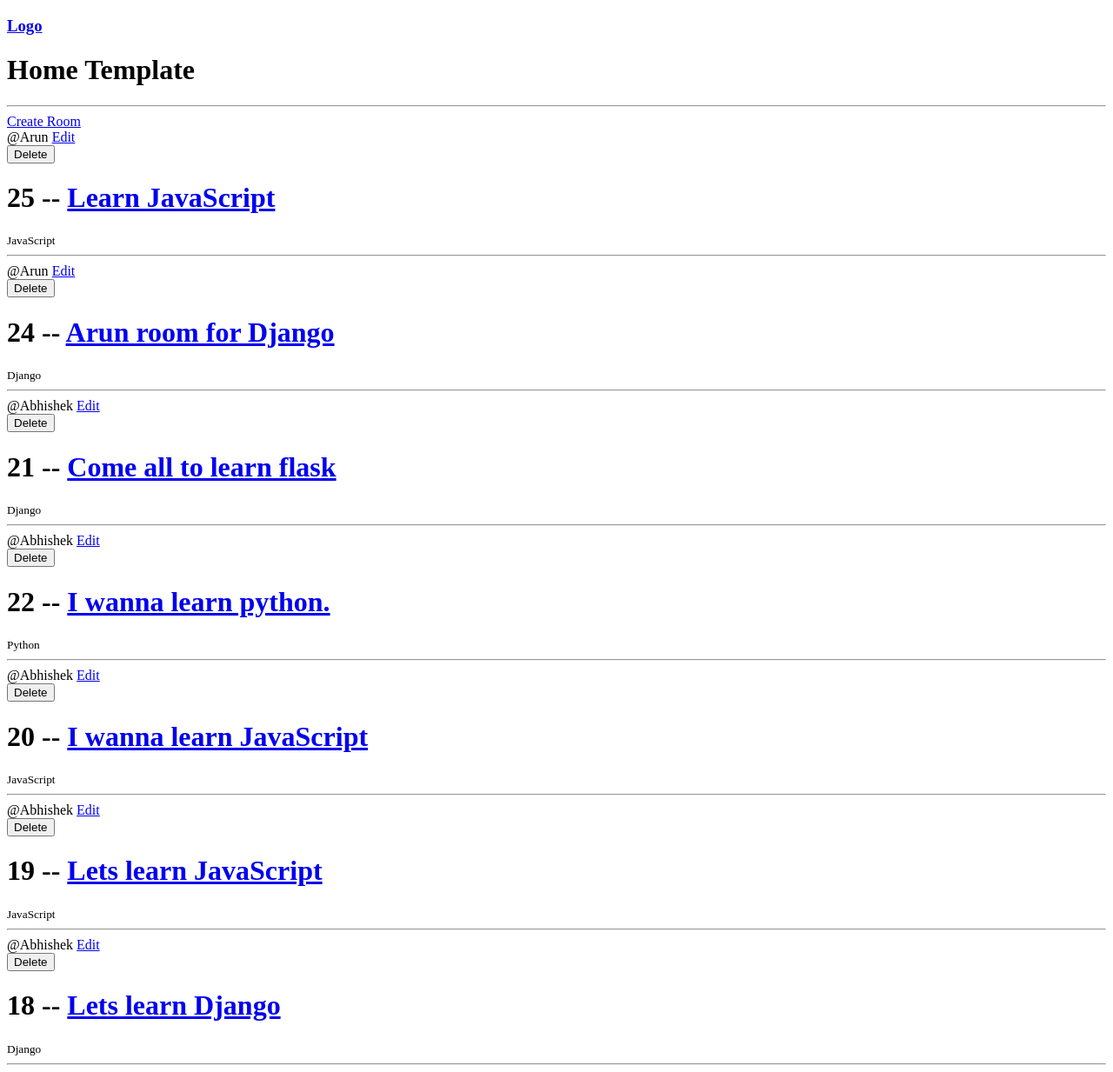
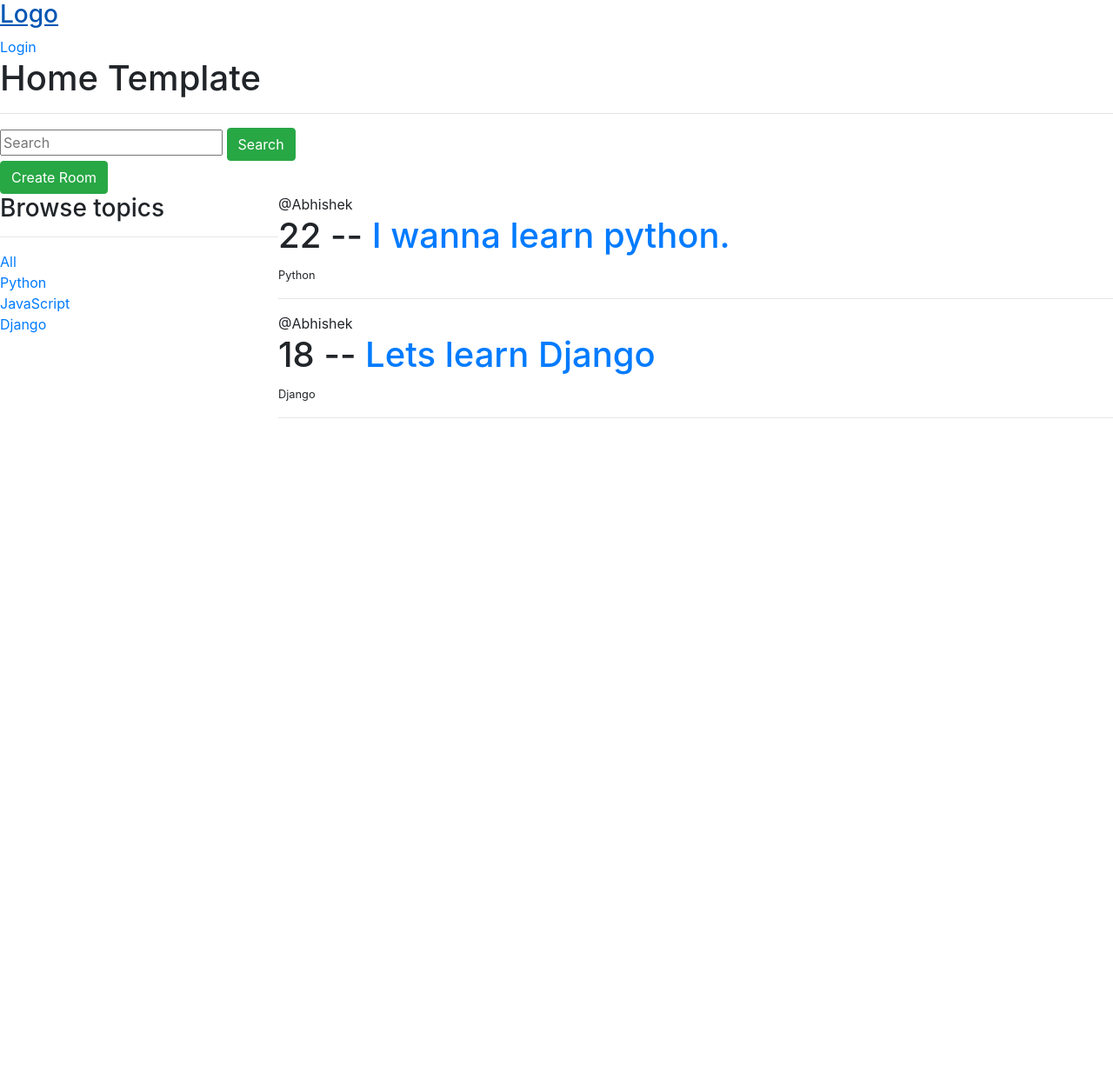
Before and after one commit to arunkumar49/Django, a Django app: a page that uses templates/main.html in a window 1280 px wide. Shown: the whole page at 87% size. After the commit the page ends 481 px from the top, so only its background shows below. Run offline with Django 4.2, Linux system fonts and the light colour scheme; data comes from the database, SQL or seed files in the repository; both versions use the stored data as it was after the commit.

Commit message:
Implement CRUD, search, user login, logout, restriction

```diff
--- a/base/templates/base/home.html
+++ b/base/templates/base/home.html
@@ -1,24 +1,49 @@
 {% extends 'main.html' %}
 
 {% block content %}
+
+<style>
+  .home-container {
+    display: grid;
+    grid-template-columns: 1fr 3fr;
+  }
+</style>
+
 <h1>Home Template</h1>
 <hr>
-<a href="/room-form/">Create Room</a>
-{% for rooms in room %}
+<form method="GET" action="{% url 'home' %}">
+  <input type="text" name="q" placeholder="Search">
+  <input type="Submit" value="Search" class="btn btn-success">
+</form>
+<a href="/room-form/" class="btn btn-success">Create Room</a>
+<div class="home-container">
+  <div>
+    <h3>Browse topics</h3>
+    <hr>
+    <div>
+      <a href="{% url 'home' %}">All</a>
+    </div>
+    {% for topic in topics %}
+      <div>
+        <a href="{% url 'home' %}?q={{topic.name}}">{{ topic.name }}</a>
+      </div>
+    {% endfor %}
+  </div>
+  <div>
+    {% for rooms in room %}
   <div>
     <span>@{{rooms.host}}</span>
-    <a href="{% url 'update_room' rooms.id %}">Edit</a><br>
+    {% if request.user == rooms.host %}
+    <a href="{% url 'update_room' rooms.id %}" class="btn btn-warning">Edit</a><br>
     <form action="{% url 'delete_room' rooms.id %}">
-      <button onclick="return confirm('Are you sure?')">Delete</button>
+      <button onclick="return confirm('Are you sure?')" class="btn btn-danger">Delete</button>
     </form>
+    {% endif %}
     <h1>{{rooms.id}} -- <a href="{% url 'room' rooms.id %}">{{rooms.name}}</a></h1>
     <small>{{rooms.topic}}</small>
     <hr>
   </div>
 {% endfor %}
-<script>
-  function del_function() {
-    confirm('Are you sure want to delete?');
-  }
-</script>
+  </div>
+</div>
 {% endblock content %}
--- a/base/urls.py
+++ b/base/urls.py
@@ -8,5 +8,7 @@
   path('room/<str:pk>/', views.room, name='room'),
   path('room-form/', views.room_form, name='room_form'),
   path('room-update/<str:pk>/', views.update_room, name='update_room'),
-  path('room-delete/<str:pk>/', views.delete_room, name='delete_room')
+  path('room-delete/<str:pk>/', views.delete_room, name='delete_room'),
+  path('login/', views.login_reg, name='login_reg'),
+  path('logout/', views.logout_view, name='logout')
 ]
--- a/base/views.py
+++ b/base/views.py
@@ -1,48 +1,96 @@
+from django.contrib.auth import authenticate, login, logout
 from django.shortcuts import render, redirect
 from django.http import HttpResponse
-from .models import Room
+from .models import Room, Topic, Message
+from django.contrib.auth.models import User
 from .form import RoomForm
+from django.db.models import Q
+from django.contrib import messages
+from django.contrib.auth.decorators import login_required
+
+
 # Create your views here.
 
-# rooms = [
-#   {'id': 1, 'name':'Lets learn python.'},
-#   {'id': 2, 'name':'Lets learn django.'},
-#   {'id': 3, 'name':'Lets learn web development.'}
-# ]
+def login_reg(request):
+  if request.user.is_authenticated:
+    return redirect('home')
+
+  if request.method == "POST":
+    username = request.POST.get('username')
+    password = request.POST.get('password')
+
+    try:
+      user = User.objects.get(username = username)
+    except:
+      messages.error(request, 'Username does not exist.')
+
+    user = authenticate(request, username = username, password = password)
+
+    if user is not None:
+      login(request, user)
+      return redirect('home')
+    else:
+      messages.error(request, 'Username or Password is not correct.')
+
+  context = {}
+  return render(request, 'base/login.html', context)
+
 
 def home(request):
-  rooms = Room.objects.all()
-  return render(request, 'base/home.html', {'room': rooms})
+  q = request.GET.get('q') if request.GET.get('q') != None else ''
+  rooms = Room.objects.filter(
+    Q(topic__name__icontains=q) |
+    Q(description__icontains=q) |
+    Q(name__icontains=q) |
+    Q(host__username__icontains = q)
+  )
+  topics = Topic.objects.all()
+  context = {'room': rooms, 'topics': topics}
+  return render(request, 'base/home.html', context)
 
-def room(request,pk):
-  room = Room.objects.get(id = pk)
+
+def room(request, pk):
+  room = Room.objects.get(id=pk)
   context = {'room': room}
   return render(request, 'base/room.html', context)
 
-def room_form(request):
+@login_required(login_url='login_reg')
+def room_form(request):     #Function for creating new room
   form = RoomForm()
   if request.method == 'POST':
     form = RoomForm(request.POST)
     if form.is_valid:
       form.save()
       return redirect('home')
-  context = {'form': form }
+  context = {'form': form}
   return render(request, 'base/room_form.html', context)
 
+@login_required(login_url='login_reg')
+def update_room(request, pk):
+  room = Room.objects.get(id=pk)
+  form = RoomForm(instance=room)
 
-def update_room(request, pk):
-  room = Room.objects.get(id = pk)
-  form = RoomForm(instance = room)
+  if request.user != room.host:
+    return HttpResponse("You are not allowed to this page.")
+
   if request.method == 'POST':
-    form = RoomForm(request.POST, instance= room)
+    form = RoomForm(request.POST, instance=room)
     if form.is_valid:
       form.save()
       return redirect('home')
   context = {'form': form}
   return render(request, 'base/room_form.html', context)
 
+@login_required(login_url='login_reg')
 def delete_room(request, pk):
-  room = Room.objects.get(id = pk)
+  room = Room.objects.get(id=pk)
+  if request.user != room.host:
+    return HttpResponse("You are not allowed to delete others room.")
   if request.method == 'GET':
     room.delete()
   return redirect('home')
+
+
+def logout_view(request):
+  logout(request)
+  return redirect('home')
--- a/templates/main.html
+++ b/templates/main.html
@@ -5,9 +5,24 @@
   <meta http-equiv="X-UA-Compatible" content="IE=edge">
   <meta name="viewport" content="width=device-width, initial-scale=1.0">
   <title>Document</title>
+  <link rel="stylesheet" href="https://cdn.jsdelivr.net/npm/bootstrap@4.3.1/dist/css/bootstrap.min.css" integrity="sha384-ggOyR0iXCbMQv3Xipma34MD+dH/1fQ784/j6cY/iJTQUOhcWr7x9JvoRxT2MZw1T" crossorigin="anonymous">
 </head>
 <body>
   <h3><a href="/">Logo</a></h3>
+
+  {% if messages %}
+{% for msg in messages %}
+  <div class="alert alert-info alert-dismissable">
+    <button type="button" class="close" data-dismiss="alert" aria-hidden="true">&times;</button>
+    {{msg.message}}
+  </div>
+{% endfor %}
+{% endif %}
+  {% if request.user.is_authenticated %}
+    <a href="{% url 'logout' %}">Logout</a>
+  {% else %}
+    <a href="{% url 'login_reg' %}">Login</a>
+  {% endif %}
   {% block content %}
 
   {% endblock %}
--- a/templates/navbar.html
+++ b/templates/navbar.html
@@ -1 +1,5 @@
 <h3><a href="/">Logo</a></h3>
+<form action="{% url 'home' %}">
+  <input type="text" name="q" placeholder="Search">
+  <input type="Submit" value="Search" class="btn btn-success">
+</form>
```
Also changed, not shown: base/models.py (+14 -11 lines), base/templates/base/login.html (added, +17 -0 lines), db.sqlite3.
